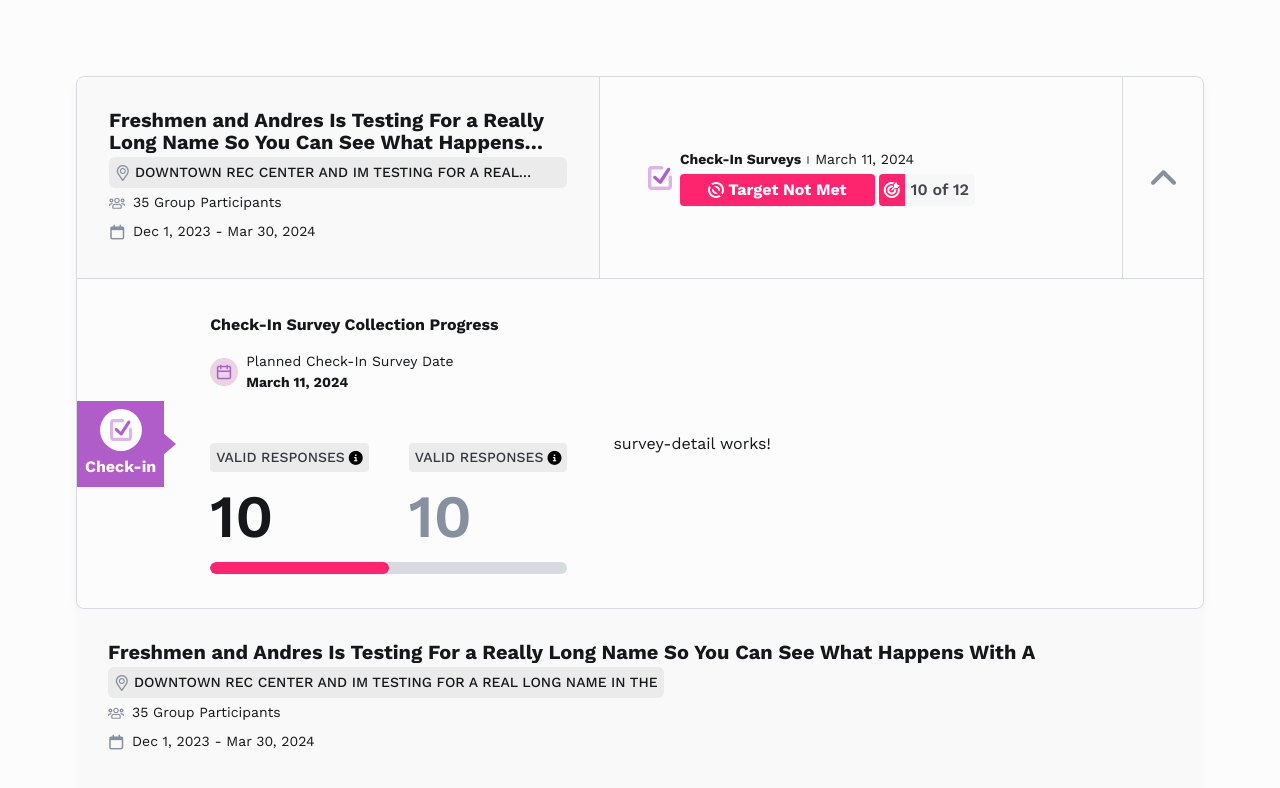
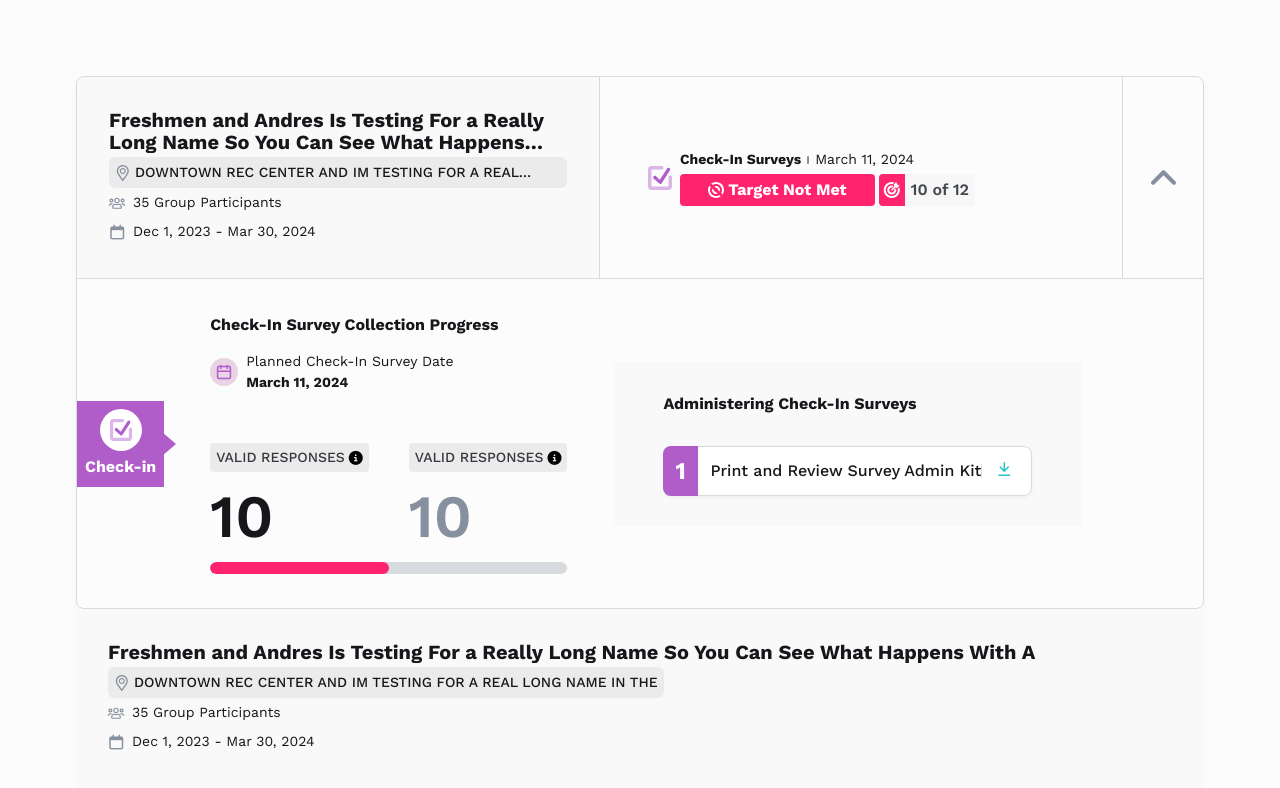
Before and after one commit to leydytagu/FrontendTechnicalTest, an Angular app: page / in a window 1280 px wide. Both pictures are taken after a click on the button 1163 px from the left and 177 px from the top of the page. Shown: the top 788 px of the page. Built offline with nearby package versions, Linux system fonts and the light colour scheme.

Commit message:
added component list

```diff
--- a/src/app/components/landing/components/survey-detail/survey-detail.component.html
+++ b/src/app/components/landing/components/survey-detail/survey-detail.component.html
@@ -1 +1,13 @@
-<p>survey-detail works!</p>
+<div class="survey-detail">
+  <p class="survey-collection__title"><b>Administering Check-In Surveys </b></p>
+  <ul>
+    <li>
+      <app-list
+        text="Print and Review Survey Admin Kit"
+        tooltip="Copy Link"
+        listNumber="1"
+        buttonIcon="icon-download"
+      ></app-list>
+    </li>
+  </ul>
+</div>
--- a/src/app/components/landing/components/survey-detail/survey-detail.component.scss
+++ b/src/app/components/landing/components/survey-detail/survey-detail.component.scss
@@ -0,0 +1,14 @@
+.survey-detail {
+  padding: 30px 50px;
+  background: var(--color-gray);
+  ul {
+    list-style: none;
+    margin-top: 30px;
+    li {
+      margin-top: 30px;
+      &:last-child {
+        margin: 0;
+      }
+    }
+  }
+}
--- a/src/app/components/landing/components/survey-detail/survey-detail.component.ts
+++ b/src/app/components/landing/components/survey-detail/survey-detail.component.ts
@@ -1,12 +1,17 @@
 import { Component } from '@angular/core';
+import { ListComponent } from '../../../../shared/design-system/molecules/list/list.component';
 
 @Component({
   selector: 'app-survey-detail',
   standalone: true,
-  imports: [],
+  imports: [
+    ListComponent
+  ],
   templateUrl: './survey-detail.component.html',
   styleUrl: './survey-detail.component.scss'
 })
 export class SurveyDetailComponent {
+  public list = {
 
+  }
 }
--- /dev/null
+++ b/src/app/shared/design-system/molecules/list/list.component.html
@@ -0,0 +1,13 @@
+<div class="list">
+  <div class="list__left">
+    <div class="list__number" *ngIf="hasListNumber">{{listNumber}}</div>
+    <p class="list__text" *ngIf="hasText">{{text}}</p>
+  </div>
+  <div *ngIf="hasButtonIcon" class="list__right">
+    <app-tooltip [text]="tooltip">
+      <button type="button">
+        <i class="{{buttonIcon}}"></i>
+      </button>
+    </app-tooltip>
+  </div>
+</div>
--- /dev/null
+++ b/src/app/shared/design-system/molecules/list/list.component.scss
@@ -0,0 +1,65 @@
+@import '../../../../../styles/base/mixins';
+
+.list {
+  position: relative;
+  box-shadow: 0 2px 4px 0 rgba(0, 0, 0, 0.04);
+  border: 1px solid var(--color-gray-350);
+  display: flex;
+  align-items: center;
+  justify-content: space-between;
+  border-radius: 8px;
+  background: var(--color-white);
+  padding: 5px 8px 5px 0;
+  min-height: 48px;
+  &__left {
+    display: flex;
+    align-items: center;
+  }
+  &__number {
+    background: var(--color-magenta-500);
+    color: var(--color-white);
+    padding: 0 12px;
+    font-weight: 700;
+    font-size: 1.5rem;
+    position: absolute;
+    height: calc(100% + 2px);
+    border-radius: 8px 0 0 8px;
+    left: -1px;
+    display: flex;
+    align-items: center;
+  }
+  &__text {
+    padding-left: 46px;
+    font-weight: 500;
+  }
+
+  &__right {
+    padding-left: 4px;
+    position: relative;
+    &::before {
+      content: '';
+      position: absolute;
+      left: 0;
+      top: 50%;
+      transform: translateY(-50%);
+      height: 14px;
+      width: 1px;
+      background: var(--color-gray-350);
+    }
+    button {
+      cursor: pointer;
+      width: 38px;
+      height: 38px;
+      border-radius: 6px;
+      background: transparent;
+      border: none;
+      color: var(--color-blue-500);
+      transition: .3s;
+      &:hover {
+        background: var(--color-blue-500);
+        color: var(--color-white);
+      }
+    }
+  }
+
+}
--- /dev/null
+++ b/src/app/shared/design-system/molecules/list/list.component.ts
@@ -0,0 +1,33 @@
+import { Component, Input } from '@angular/core';
+import { TooltipComponent } from '../../atoms/tooltip/tooltip.component';
+import { NgIf } from '@angular/common';
+
+@Component({
+  selector: 'app-list',
+  standalone: true,
+  imports: [
+    TooltipComponent,
+    NgIf
+  ],
+  templateUrl: './list.component.html',
+  styleUrl: './list.component.scss'
+})
+export class ListComponent {
+  @Input() text: string = '';
+  @Input() listNumber: string = '';
+  @Input() tooltip: string = '';
+  @Input() buttonIcon: string = '';
+
+  get hasText(): boolean {
+    return !!this.text;
+  }
+
+  get hasListNumber(): boolean {
+    return !!this.listNumber;
+  }
+
+  get hasButtonIcon(): boolean {
+    return !!this.buttonIcon;
+  }
+
+}
```
Also changed, not shown: 1 other file (tests, documents, lock files or other folders).
